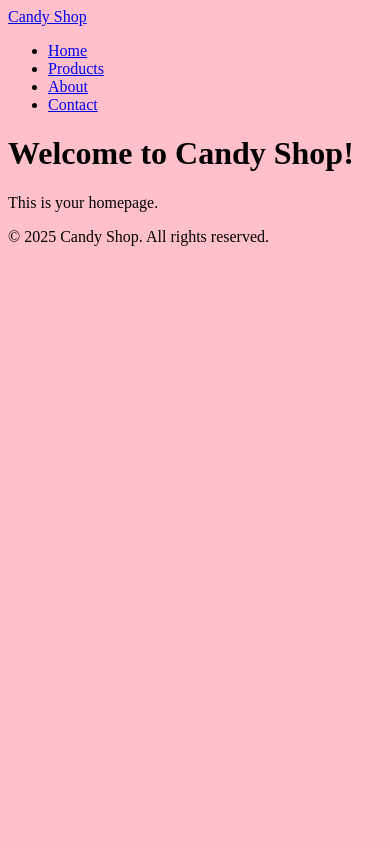
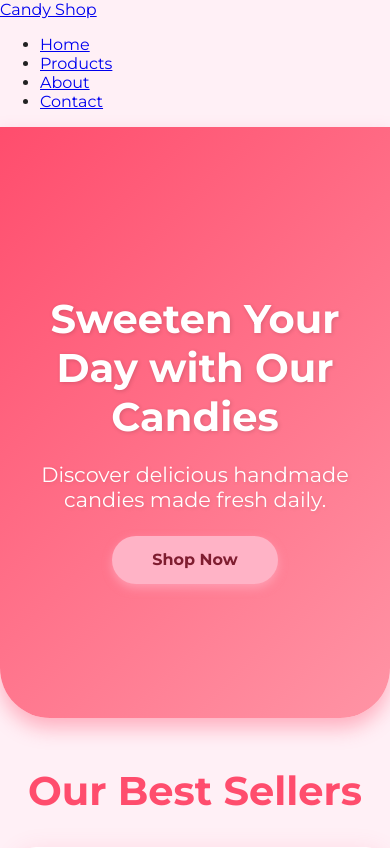
Before and after one commit to WebbCouture/candy-shop, a Django app: page / in a window 390 px wide. Shown: the top 848 px of the page. Before the commit the page ends 246 px from the top, so only its background shows below. Run offline with Django 5.2, Linux system fonts and the light colour scheme.

Commit message:
fix home page function

```diff
--- a/candy_shop/static/css/style.css
+++ b/candy_shop/static/css/style.css
@@ -1,3 +1,128 @@
+/* styles.css */
+
+@import url('https://fonts.googleapis.com/css2?family=Montserrat:wght@400;700&display=swap');
+
 body {
-  background-color: pink;
+  font-family: 'Montserrat', sans-serif;
+  background: #fff0f6;
+  margin: 0;
+  color: #222;
 }
+
+.hero {
+  background: linear-gradient(135deg, #ff4d6d 0%, #ff94a5 100%);
+  height: 70vh;
+  display: flex;
+  justify-content: center;
+  align-items: center;
+  text-align: center;
+  color: white;
+  padding: 0 20px;
+  border-radius: 0 0 50px 50px;
+  box-shadow: 0 10px 20px rgba(255, 77, 109, 0.4);
+}
+
+.hero-content h1 {
+  font-size: 3.5rem;
+  margin-bottom: 0.5rem;
+  font-weight: 700;
+  text-shadow: 1px 1px 4px rgba(0,0,0,0.15);
+}
+
+.hero-content p {
+  font-size: 1.3rem;
+  margin-bottom: 1.5rem;
+  text-shadow: 1px 1px 4px rgba(0,0,0,0.1);
+}
+
+.btn-primary {
+  background-color: #ffb3c6;
+  color: #7f1d30;
+  font-weight: 700;
+  padding: 0.9rem 2.5rem;
+  border-radius: 50px;
+  border: none;
+  cursor: pointer;
+  text-decoration: none;
+  box-shadow: 0 4px 10px rgba(255, 179, 198, 0.6);
+  transition: background-color 0.3s ease, box-shadow 0.3s ease;
+  display: inline-block;
+}
+
+.btn-primary:hover {
+  background-color: #ff7b94;
+  box-shadow: 0 6px 15px rgba(255, 123, 148, 0.8);
+}
+
+.products {
+  max-width: 1200px;
+  margin: 3rem auto 5rem;
+  padding: 0 1rem;
+}
+
+.products h2 {
+  color: #ff4d6d;
+  text-align: center;
+  font-size: 2.5rem;
+  margin-bottom: 2rem;
+  font-weight: 700;
+}
+
+.product-list {
+  display: flex;
+  gap: 2rem;
+  justify-content: center;
+  flex-wrap: wrap;
+}
+
+.product-card {
+  background: white;
+  border-radius: 20px;
+  box-shadow: 0 4px 25px rgba(255, 77, 109, 0.15);
+  width: 300px;
+  padding: 1.5rem;
+  text-align: center;
+  transition: transform 0.3s ease, box-shadow 0.3s ease;
+}
+
+.product-card:hover {
+  transform: translateY(-10px);
+  box-shadow: 0 10px 40px rgba(255, 77, 109, 0.3);
+}
+
+.product-card img {
+  width: 100%;
+  border-radius: 20px;
+  margin-bottom: 1rem;
+  box-shadow: 0 5px 15px rgba(255, 77, 109, 0.2);
+}
+
+.product-card h3 {
+  color: #ff4d6d;
+  margin-bottom: 0.5rem;
+  font-weight: 700;
+  font-size: 1.4rem;
+}
+
+.product-card p {
+  color: #555;
+  font-size: 1rem;
+  line-height: 1.3;
+}
+
+/* Responsive */
+
+@media (max-width: 768px) {
+  .product-list {
+    flex-direction: column;
+    align-items: center;
+  }
+
+  .product-card {
+    width: 90%;
+  }
+
+  .hero-content h1 {
+    font-size: 2.5rem;
+  }
+}
--- a/main/templates/main/home.html
+++ b/main/templates/main/home.html
@@ -1,8 +1,35 @@
 {% extends 'base.html' %}
+{% load static %}
 
 {% block title %}Home - Candy Shop{% endblock %}
 
 {% block content %}
-<h1>Welcome to Candy Shop!</h1>
-<p>This is your homepage.</p>
+<section class="hero">
+  <div class="hero-content">
+    <h1>Sweeten Your Day with Our Candies</h1>
+    <p>Discover delicious handmade candies made fresh daily.</p>
+    <a href="#products" class="btn-primary">Shop Now</a>
+  </div>
+</section>
+
+<section id="products" class="products">
+  <h2>Our Best Sellers</h2>
+  <div class="product-list">
+    <div class="product-card">
+      <img src="{% static 'images/candy1.jpg' %}" alt="Candy 1">
+      <h3>Cherry Delight</h3>
+      <p>Sweet cherry flavored candy, perfect for any occasion.</p>
+    </div>
+    <div class="product-card">
+      <img src="{% static 'images/candy2.jpg' %}" alt="Candy 2">
+      <h3>Chocolate Bliss</h3>
+      <p>Rich chocolate candy made with premium cocoa.</p>
+    </div>
+    <div class="product-card">
+      <img src="{% static 'images/candy3.jpg' %}" alt="Candy 3">
+      <h3>Fruit Punch</h3>
+      <p>Refreshing fruity candy bursting with flavor.</p>
+    </div>
+  </div>
+</section>
 {% endblock %}
```
